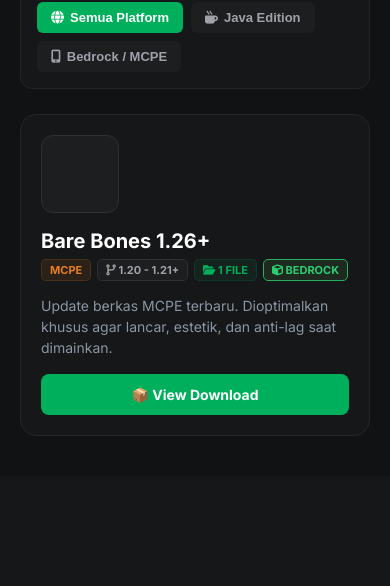
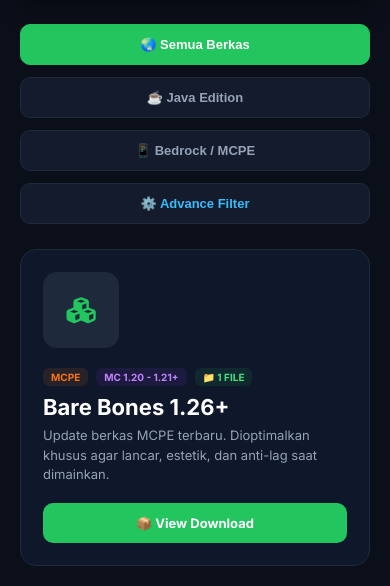
Before and after one commit to mlf167937-svg/mods-hub, a Flask app: page / in a window 390 px wide. Shown: the part 368-954 px from the top of the page. Before the commit the page ends 804 px from the top, so only its background shows below. Run offline with Flask 3, Linux system fonts and the light colour scheme.

Commit message:
Update index.html

```diff
--- a/templates/index.html
+++ b/templates/index.html
@@ -3,155 +3,289 @@
 <head>
     <meta charset="UTF-8">
     <meta name="viewport" content="width=device-width, initial-scale=1.0">
-    <title>RexCraft Mods Hub</title>
+    <title>RexCraft Mods</title>
     <link href="https://fonts.googleapis.com/css2?family=Inter:wght@400;500;600;700;800&display=swap" rel="stylesheet">
     <link rel="stylesheet" href="https://cdnjs.cloudflare.com/ajax/libs/font-awesome/6.4.0/css/all.min.css">
     <style>
-        body { background-color: #111213; font-family: 'Inter', sans-serif; color: #cbd5e1; margin: 0; padding: 0; }
+        body {
+            background-color: #0b0f19;
+            font-family: 'Inter', sans-serif;
+            color: #cbd5e1;
+            margin: 0;
+            padding: 0;
+        }
         .main-wrapper-container { max-width: 800px; margin: 0 auto; padding: 20px; box-sizing: border-box; }
 
-        /* ==================== HERO BANNER SECTION ==================== */
+        /* TOP BAR MINI NAV */
+        .top-nav-bar {
+            display: flex;
+            justify-content: space-between;
+            align-items: center;
+            margin-bottom: 20px;
+        }
+        .btn-settings {
+            background: #1e293b;
+            border: 1px solid #334155;
+            color: #94a3b8;
+            padding: 8px 16px;
+            border-radius: 8px;
+            font-weight: 600;
+            font-size: 13px;
+            cursor: pointer;
+        }
+        .brand-status {
+            display: flex;
+            align-items: center;
+            gap: 8px;
+            color: #22c55e;
+            font-weight: 700;
+            font-size: 15px;
+        }
+        .status-dot-green {
+            width: 10px;
+            height: 10px;
+            background-color: #22c55e;
+            border-radius: 50%;
+            box-shadow: 0 0 8px #22c55e;
+        }
+
+        /* ==================== HERO BANNER WITH BACKGROUND IMAGE ==================== */
         .rex-hero-banner {
-            background: linear-gradient(135deg, #161718 0%, #1c1e1f 100%);
-            border: 1px solid #242628;
+            position: relative;
+            /* Menggunakan gambar bernuansa Minecraft gelap sebagai background utama */
+            background: linear-gradient(to bottom, rgba(15, 23, 42, 0.6), rgba(11, 15, 25, 1)),
+                        url('https://images.unsplash.com/photo-1627856013091-fed6e4e30025?q=80&w=1000&auto=format&fit=crop') center/cover no-repeat;
+            border: 1px solid #1e293b;
             border-radius: 16px;
-            padding: 35px 20px;
+            padding: 40px 20px;
             text-align: center;
             margin-bottom: 25px;
-            box-shadow: 0 4px 20px rgba(0, 0, 0, 0.4);
+            box-shadow: 0 4px 25px rgba(0, 0, 0, 0.5);
+            overflow: hidden;
         }
-        .rex-hero-title { font-size: 32px; font-weight: 800; color: #fff; margin: 0 0 10px 0; letter-spacing: -0.5px; }
-        .rex-hero-subtitle { color: #8a96a3; font-size: 14px; margin: 0 0 20px 0; line-height: 1.5; max-width: 600px; margin-left: auto; margin-right: auto; }
-        .server-status-container { display: flex; justify-content: center; gap: 12px; align-items: center; flex-wrap: wrap; }
-        .server-status-pill { display: inline-flex; align-items: center; gap: 8px; background: rgba(0, 175, 92, 0.1); border: 1px solid rgba(0, 175, 92, 0.2); padding: 6px 14px; border-radius: 20px; color: #00ff87; font-size: 11px; font-weight: 700; text-transform: uppercase; }
-        .status-dot-glow { width: 8px; height: 8px; background-color: #00ff87; border-radius: 50%; box-shadow: 0 0 8px #00ff87; }
-        .tutorial-nav-btn { display: inline-flex; align-items: center; gap: 6px; background: #1c1e1f; border: 1px solid #2d3134; color: #fff; padding: 6px 14px; border-radius: 20px; font-size: 12px; font-weight: 600; text-decoration: none; transition: 0.2s; }
-        .tutorial-nav-btn:hover { background: #25282a; border-color: #00af5c; }
 
-        /* ==================== SEARCH & FILTER BOX ==================== */
-        .filter-bar-container { background: #161718; border: 1px solid #242628; border-radius: 12px; padding: 16px; margin-bottom: 25px; display: flex; flex-direction: column; gap: 14px; }
-        .search-input-wrapper { position: relative; width: 100%; }
-        .search-input-wrapper i { position: absolute; left: 14px; top: 50%; transform: translateY(-50%); color: #71717a; font-size: 14px; }
-        .rex-search-field { width: 100%; background: #1c1e1f; border: 1px solid #2d3134; border-radius: 8px; padding: 12px 12px 12px 40px; color: #fff; font-size: 14px; font-weight: 500; outline: none; box-sizing: border-box; transition: border-color 0.2s; }
-        .rex-search-field:focus { border-color: #00af5c; }
-        .filter-buttons-row { display: flex; gap: 8px; flex-wrap: wrap; }
-        .filter-btn { background: #1c1e1f; border: 1px solid #2d3134; color: #a1a1aa; padding: 8px 14px; border-radius: 6px; font-weight: 600; font-size: 13px; cursor: pointer; display: flex; align-items: center; gap: 6px; transition: 0.2s; border: none; }
-        .filter-btn:hover, .filter-btn.active-filter { background: #00af5c; color: #fff; border-color: #00af5c; }
+        /* Efek teks samar besar di latar belakang (RexCraft Engine Style) */
+        .rex-bg-text-overlay {
+            position: absolute;
+            top: 50%;
+            left: 50%;
+            transform: translate(-50%, -50%);
+            font-size: 70px;
+            font-weight: 900;
+            color: rgba(255, 255, 255, 0.03);
+            letter-spacing: 8px;
+            white-space: nowrap;
+            pointer-events: none;
+            text-transform: uppercase;
+            z-index: 1;
+        }
 
-        /* ==================== LIST CARDS LAYOUT ==================== */
-        .mods-grid-container { display: flex; flex-direction: column; gap: 18px; }
-        .mod-card-item { background: #161718; border: 1px solid #242628; border-radius: 16px; padding: 20px; display: flex; gap: 20px; transition: border-color 0.2s; }
-        .mod-card-item:hover { border-color: #3f4448; }
-        .mod-avatar-box { width: 76px; height: 76px; background: #1c1e1f; border-radius: 12px; display: flex; align-items: center; justify-content: center; border: 1px solid #2d3134; flex-shrink: 0; overflow: hidden; }
+        .rex-hero-content-wrapper { position: relative; z-index: 2; }
+        .rex-hero-title { font-size: 30px; font-weight: 800; color: #fff; margin: 0 0 8px 0; }
+        .rex-hero-subtitle { color: #94a3b8; font-size: 13px; margin: 0 0 15px 0; line-height: 1.5; }
+
+        .tutorial-alert-pill {
+            background: rgba(34, 197, 94, 0.1);
+            border: 1px solid rgba(34, 197, 94, 0.2);
+            padding: 8px 16px;
+            border-radius: 8px;
+            color: #4ade80;
+            font-size: 12px;
+            font-weight: 600;
+            display: inline-flex;
+            align-items: center;
+            gap: 6px;
+            text-decoration: none;
+            margin-bottom: 20px;
+        }
+
+        /* INPUT PENCARIAN DI DALAM BANNER */
+        .search-container-inside {
+            max-width: 550px;
+            margin: 0 auto;
+            position: relative;
+        }
+        .search-container-inside i {
+            position: absolute;
+            left: 16px;
+            top: 50%;
+            transform: translateY(-50%);
+            color: #64748b;
+        }
+        .rex-search-field {
+            width: 100%;
+            background: rgba(15, 23, 42, 0.8);
+            backdrop-filter: blur(8px);
+            border: 1px solid #334155;
+            border-radius: 10px;
+            padding: 14px 14px 14px 45px;
+            color: #fff;
+            font-size: 14px;
+            outline: none;
+            box-sizing: border-box;
+            transition: 0.2s;
+        }
+        .rex-search-field:focus { border-color: #22c55e; }
+
+        /* ==================== GRID TOMBOL FILTER SPESIFIK ==================== */
+        .filter-buttons-grid {
+            display: grid;
+            grid-template-columns: 1fr 1fr;
+            gap: 12px;
+            margin-bottom: 25px;
+        }
+        .filter-btn {
+            background: #141b2d;
+            border: 1px solid #1e293b;
+            color: #94a3b8;
+            padding: 12px;
+            border-radius: 10px;
+            font-weight: 600;
+            font-size: 13px;
+            cursor: pointer;
+            display: flex;
+            align-items: center;
+            justify-content: center;
+            gap: 8px;
+            transition: 0.2s;
+        }
+        .filter-btn:hover { background: #1e293b; color: #fff; }
+        .filter-btn.active-filter {
+            background: #22c55e;
+            color: #fff;
+            border-color: #22c55e;
+        }
+        /* Tombol Advance Filter Spesifik */
+        .btn-advance-filter {
+            background: #141b2d;
+            border: 1px solid #1e293b;
+            color: #38bdf8;
+        }
+
+        /* LAYOUT KARTU MODS */
+        .mods-grid-container { display: flex; flex-direction: column; gap: 20px; }
+        .mod-card-item {
+            background: #0f172a;
+            border: 1px solid #1e293b;
+            border-radius: 16px;
+            padding: 22px;
+            display: flex;
+            gap: 20px;
+            position: relative;
+        }
+        .mod-avatar-box {
+            width: 76px; height: 76px; background: #1e293b; border-radius: 14px;
+            display: flex; align-items: center; justify-content: center; overflow: hidden; flex-shrink: 0;
+        }
         .mod-avatar-img { width: 100%; height: 100%; object-fit: cover; }
         .mod-info-content { flex-grow: 1; display: flex; flex-direction: column; }
-        .mod-card-title { font-size: 20px; color: #fff; font-weight: 700; margin: 0 0 6px 0; }
 
-        .tag-badges-flex { display: flex; gap: 6px; align-items: center; flex-wrap: wrap; margin-bottom: 14px; }
-        .meta-badge { font-size: 11px; font-weight: 700; padding: 3px 8px; border-radius: 5px; text-transform: uppercase; }
-        .badge-java-main { background: rgba(52, 152, 219, 0.1); color: #3498db; border: 1px solid rgba(52, 152, 219, 0.15); }
-        .badge-mcpe-main { background: rgba(230, 126, 34, 0.1); color: #e67e22; border: 1px solid rgba(230, 126, 34, 0.15); }
-        .badge-version-main { background: #1c1e1f; color: #a1a1aa; border: 1px solid #2d3134; }
-        .badge-files-main { background: rgba(0, 175, 92, 0.08); color: #00af5c; border: 1px solid rgba(0, 175, 92, 0.15); }
+        .tag-row-top { display: flex; gap: 8px; margin-bottom: 8px; flex-wrap: wrap; }
+        .mini-badge { font-size: 10px; font-weight: 700; padding: 3px 8px; border-radius: 6px; text-transform: uppercase; }
+        .badge-java { background: rgba(56, 189, 248, 0.1); color: #38bdf8; }
+        .badge-mcpe { background: rgba(249, 115, 22, 0.1); color: #f97316; }
+        .badge-version { background: rgba(147, 51, 234, 0.1); color: #c084fc; }
+        .badge-files { background: rgba(34, 197, 94, 0.1); color: #4ade80; }
+        .badge-loader { background: #1e293b; color: #94a3b8; }
 
-        .badge-loader-front { font-size: 11px; font-weight: 700; padding: 3px 8px; border-radius: 5px; text-transform: uppercase; }
-        .front-fabric { background: #322519; color: #f1a550; border: 1px solid #4a3825; }
-        .front-forge { background: #1c273a; color: #5b92e5; border: 1px solid #2b3d5c; }
-        .front-bedrock { background: #1e2920; color: #2ecc71; border: 1px solid #27ae60; }
+        .mod-card-title { font-size: 22px; color: #fff; font-weight: 700; margin: 0 0 6px 0; }
+        .mod-card-desc { color: #94a3b8; font-size: 13px; margin: 0 0 18px 0; line-height: 1.5; }
 
-        .mod-card-desc { color: #8a96a3; font-size: 14px; margin: 0 0 16px 0; line-height: 1.5; }
-        .action-view-btn { background: #00af5c; color: #fff; font-size: 14px; font-weight: 700; padding: 12px; border-radius: 8px; display: flex; align-items: center; justify-content: center; gap: 8px; text-decoration: none; transition: background 0.2s; width: 100%; box-sizing: border-box; border: none; }
-        .action-view-btn:hover { background: #00c769; }
+        .action-view-btn {
+            background: #22c55e; color: #fff; font-size: 13px; font-weight: 700;
+            padding: 12px; border-radius: 10px; display: flex; align-items: center;
+            justify-content: center; gap: 6px; text-decoration: none; transition: 0.2s;
+            width: 100%; box-sizing: border-box; margin-top: auto;
+        }
+        .action-view-btn:hover { background: #16a34a; }
 
-        @media (max-width: 600px) { .mod-card-item { flex-direction: column; gap: 16px; } }
+        @media (max-width: 600px) {
+            .mod-card-item { flex-direction: column; }
+            .filter-buttons-grid { grid-template-columns: 1fr; }
+        }
     </style>
 </head>
 <body>
 
 <div class="main-wrapper-container">
 
-    <div class="rex-hero-banner">
-        <h1 class="rex-hero-title">RexCraft Mods Hub</h1>
-        <p class="rex-hero-subtitle">Eksplorasi modifikasi Minecraft terlengkap, optimal, dan anti-lag buatan RexCraft Engine.</p>
-        <div class="server-status-container">
-            <div class="server-status-pill">
-                <div class="status-dot-glow"></div>
-                <span>System Online</span>
-            </div>
-            <a href="/tutorial" class="tutorial-nav-btn">
-                <i class="fas fa-book"></i> Panduan Pasang Mod
-            </a>
+    <div class="top-nav-bar">
+        <button class="btn-settings"><i class="fas fa-cog"></i> Settings</button>
+        <div class="brand-status">
+            <div class="status-dot-green"></div>
+            <span>RexCraft Mods</span>
         </div>
     </div>
 
-    <div class="filter-bar-container">
-        <div class="search-input-wrapper">
+    <div class="rex-hero-banner">
+        <div class="rex-bg-text-overlay">REXCRAFT</div>
+
+        <div class="rex-hero-content-wrapper">
+            <h1 class="rex-hero-title">RexCraft Mods Hub</h1>
+            <p class="rex-hero-subtitle">Cari berkas modifikasi Minecraft favoritmu dengan instan.</p>
+
+            <a href="/tutorial" class="tutorial-alert-pill">
+                📩 Bingung cara pasang mod? Klik panduan di sini!
+            </a>
+
+            <div class="search-container-inside">
                 <i class="fas fa-search"></i>
-            <input type="text" id="rexSearchField" class="rex-search-field" placeholder="Ketik nama mod yang ingin dicari di sini..." onkeyup="filterModsMaster()">
+                <input type="text" id="rexSearchField" class="rex-search-field" placeholder="Cari nama mod atau shader..." onkeyup="filterModsMaster()">
+            </div>
+        </div>
     </div>
 
-        <div class="filter-buttons-row">
+    <div class="filter-buttons-grid">
         <button class="filter-btn active-filter" data-type="all" onclick="setCategoryFilter('all', this)">
-                <i class="fas fa-globe"></i> Semua Platform
+            🌏 Semua Berkas
         </button>
         <button class="filter-btn" data-type="java" onclick="setCategoryFilter('java', this)">
-                <i class="fas fa-mug-hot"></i> Java Edition
+            ☕ Java Edition
         </button>
         <button class="filter-btn" data-type="mcpe" onclick="setCategoryFilter('mcpe', this)">
-                <i class="fas fa-mobile-alt"></i> Bedrock / MCPE
+            📱 Bedrock / MCPE
         </button>
-        </div>
+        <button class="filter-btn btn-advance-filter" onclick="alert('Fitur Advance Filter Spesifik Siap Dikonfigurasi!')">
+            ⚙️ Advance Filter
+        </button>
     </div>
 
     <div class="mods-grid-container" id="modsContainer">
         {% for mod in mods %}
         <div class="mod-card-item" data-category="{{ mod.category }}" data-title="{{ mod.title.lower() }}">
+
             <div class="mod-avatar-box">
                 {% if mod.icon_url %}
                     <img src="{{ mod.icon_url }}" class="mod-avatar-img" alt="Icon">
                 {% else %}
-                    {% if mod.category == 'java' %}
-                    <i class="fas fa-mug-hot" style="font-size: 26px; color: #00af5c;"></i>
-                    {% endif %}
+                    <i class="fas fa-cubes" style="font-size: 26px; color: #22c55e;"></i>
                 {% endif %}
             </div>
 
             <div class="mod-info-content">
-                <h2 class="mod-card-title">{{ mod.title }}</h2>
-
-                <div class="tag-badges-flex">
+                <div class="tag-row-top">
                     {% if mod.category == 'java' %}
-                    <span class="meta-badge badge-java-main">JAVA</span>
+                    <span class="mini-badge badge-java">JAVA</span>
                     {% else %}
-                    <span class="meta-badge badge-mcpe-main">MCPE</span>
+                    <span class="mini-badge badge-mcpe">MCPE</span>
                     {% endif %}
 
-                    <span class="meta-badge badge-version-main"><i class="fas fa-code-branch"></i> {{ mod.version_range }}</span>
-                    <span class="meta-badge badge-files-main"><i class="fas fa-folder-open"></i> {{ mod.total_files }} File</span>
-
-                    {% if mod.category == 'java' %}
-                        {% for ld in mod.loaders %}
-                            {% if ld == 'Fabric' %}
-                            <span class="badge-loader-front front-fabric"><i class="fas fa-scroll"></i> Fabric</span>
-                            {% elif ld == 'Forge' %}
-                            <span class="badge-loader-front front-forge"><i class="fas fa-hammer"></i> Forge</span>
-                            {% endif %}
-                        {% endfor %}
-                    {% else %}
-                        <span class="badge-loader-front front-bedrock"><i class="fas fa-cube"></i> Bedrock</span>
-                    {% endif %}
+                    <span class="mini-badge badge-version">MC {{ mod.version_range }}</span>
+                    <span class="mini-badge badge-files">📁 {{ mod.total_files }} File</span>
                 </div>
 
+                <h2 class="mod-card-title">{{ mod.title }}</h2>
                 <p class="mod-card-desc">{{ mod.desc }}</p>
 
                 <a href="/mod/{{ mod.category }}/{{ mod.id }}" class="action-view-btn">
                     📦 View Download
                 </a>
             </div>
+
         </div>
         {% else %}
-        <div style="background: #161718; border: 1px dashed #242628; padding: 40px; text-align: center; border-radius: 12px; color: #8a96a3;">
-            <i class="fas fa-box-open" style="font-size: 40px; margin-bottom: 10px; color: #00af5c;"></i>
+        <div style="background: #0f172a; border: 1px dashed #1e293b; padding: 40px; text-align: center; border-radius: 12px; color: #94a3b8;">
+            <i class="fas fa-box-open" style="font-size: 40px; margin-bottom: 10px; color: #22c55e;"></i>
             <p style="margin: 0; font-weight: 600;">Belum ada berkas mod di dalam folder penyimpanan.</p>
         </div>
         {% endfor %}
@@ -165,7 +299,9 @@ let currentCategory = 'all';
 function setCategoryFilter(category, element) {
     const buttons = document.querySelectorAll('.filter-btn');
     buttons.forEach(btn => btn.classList.remove('active-filter'));
+    if (!element.classList.contains('btn-advance-filter')) {
         element.classList.add('active-filter');
+    }
 
     currentCategory = category;
     filterModsMaster();
```
Lines whose indentation alone changed are shown as unchanged.
